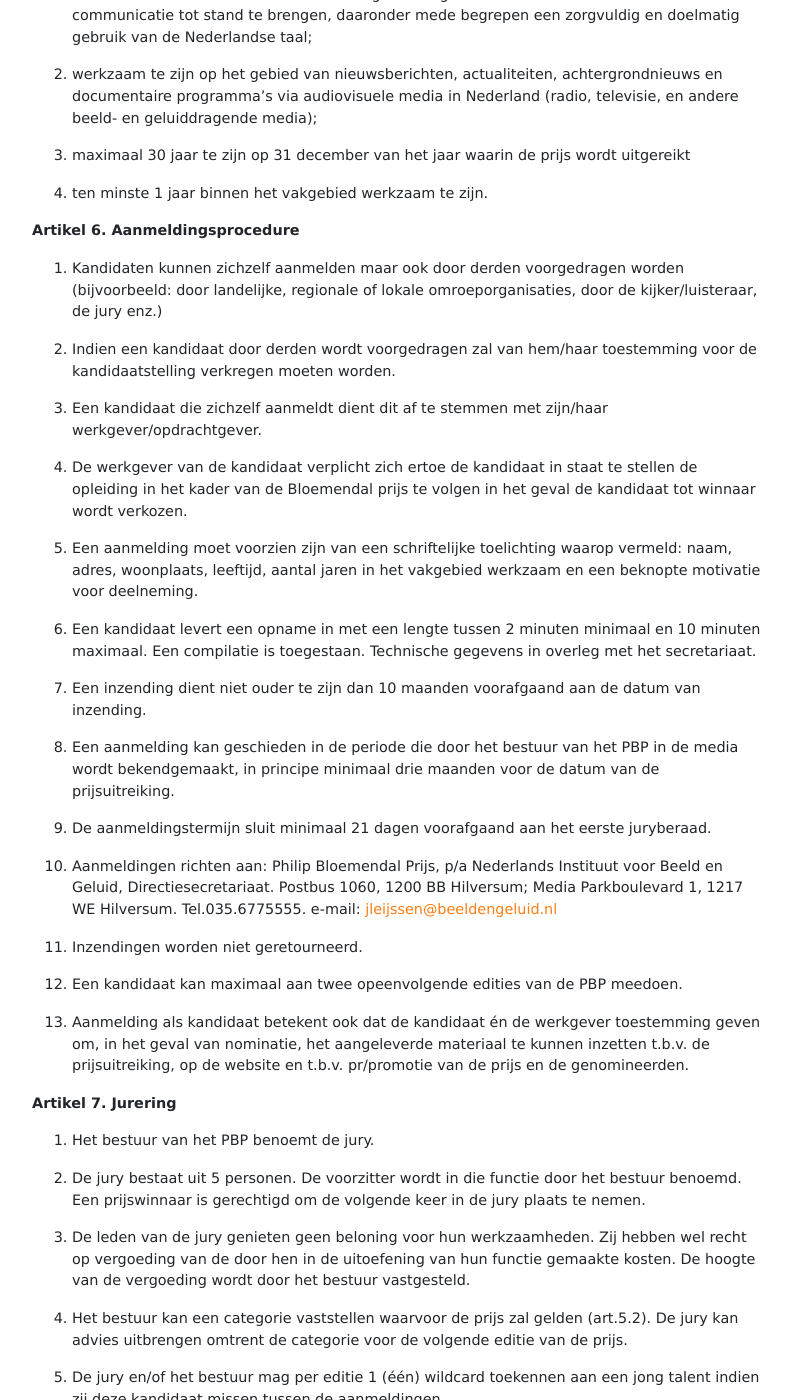
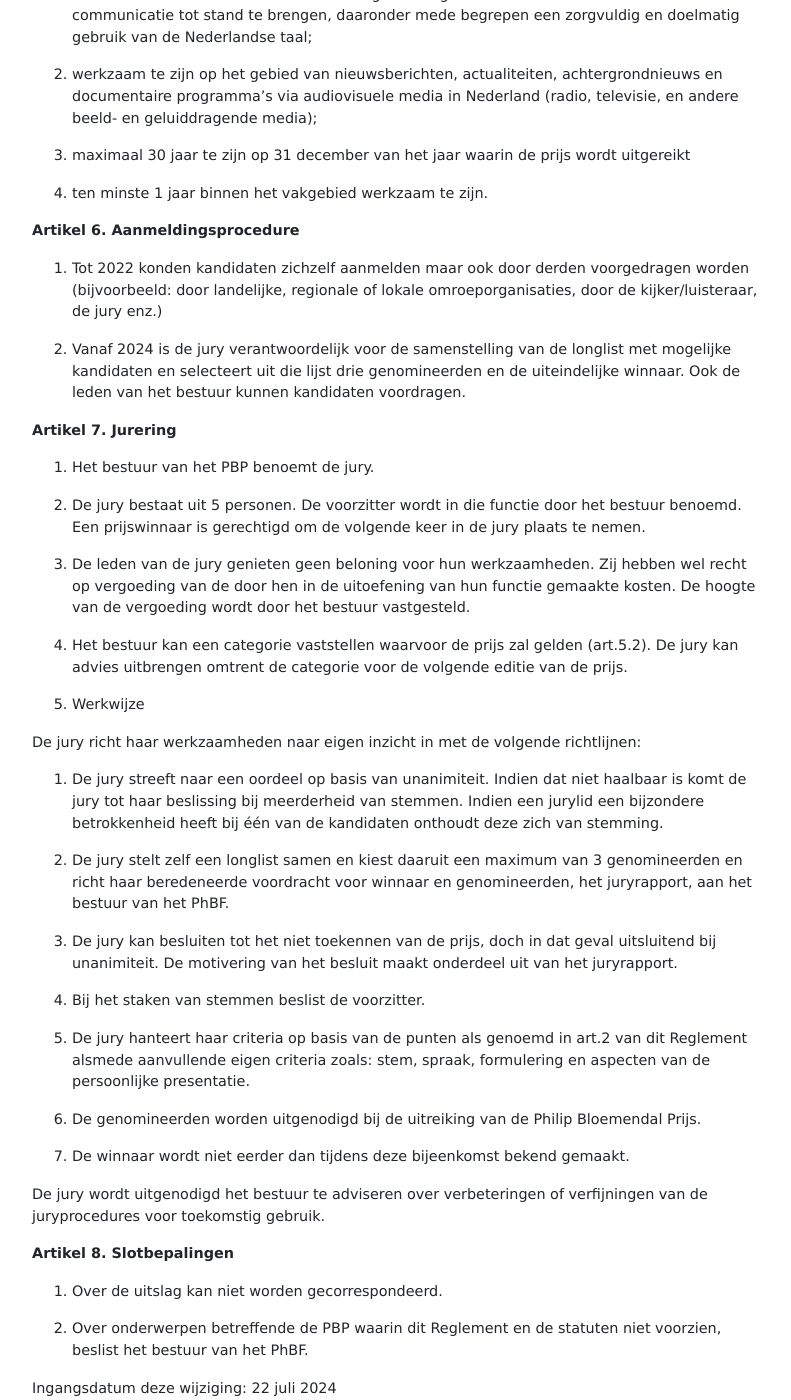
Before and after one commit to bloemendalprijs/bloemendalprijs.github.io, a Jekyll site: the page built from de-prijs.markdown, in a window 1280 px wide and 1400 px high, scrolled down 3134 px. Shown: the whole window, without its empty margins (433-1224 px from the left). Built offline with Jekyll 4.4.1, drawn with Linux system fonts in a browser that asks for light colours; some of the changed text lies outside the part shown.

Commit message:
Summer 2024 update

```diff
--- a/_includes/footer.html
+++ b/_includes/footer.html
@@ -10,6 +10,9 @@
         <div class="col-md-3 p-4 text-center">
           <a href="https://www.beeldengeluid.nl/"><img src="{{ '/assets/img/beeldengeluid.png' | relative_url }}" class="img-fluid mt-4" alt="Beeld & Geluid"></a>
         </div>
+        <div class="col-md-3 p-4 text-center">
+          <a href="https://hilversum.nl/"><img src="{{ '/assets/img/hilversum.png' | relative_url }}" class="img-fluid mt-3" alt="Hilversum"></a>
+        </div>
       </div>
     </footer>
   </div>
--- a/de-prijs.markdown
+++ b/de-prijs.markdown
@@ -28,7 +28,7 @@
 
 * stem, spraak, formulering en aspecten van persoonlijke presentatie.
 
-In 2022 bestond de vakjury uit voorzitter Evelien de Bruijn (programmamaakster en presentatrice), Iris van Lunenburg (presentatrice en columniste), Antoin Peeters (presentator RTL Nieuws), Winfried Baijens (presentator NOS Nieuws) en Sosha Duysker (winnaar 2020).
+In 2024 bestaat de vakjury uit voorzitter Evelien de Bruijn (programmamaakster en presentatrice), Iris van Lunenburg (presentatrice en columniste), Pepijn Crone (presentator RTL Nieuws), Winfried Baijens (presentator NOS Nieuws) en Stephan Komduur(winnaar 2022).
 
 ### Speech Trumpet
 
@@ -98,31 +98,9 @@
 
 **Artikel 6. Aanmeldingsprocedure**
 
- 1. Kandidaten kunnen zichzelf aanmelden maar ook door derden voorgedragen worden (bijvoorbeeld: door landelijke, regionale of lokale omroeporganisaties, door de kijker/luisteraar, de jury enz.)
+ 1. Tot 2022 konden kandidaten zichzelf aanmelden maar ook door derden voorgedragen worden (bijvoorbeeld: door landelijke, regionale of lokale omroeporganisaties, door de kijker/luisteraar, de jury enz.)
 
- 2. Indien een kandidaat door derden wordt voorgedragen zal van hem/haar toestemming voor de kandidaatstelling verkregen moeten worden.
-
- 3. Een kandidaat die zichzelf aanmeldt dient dit af te stemmen met zijn/haar werkgever/opdrachtgever.
-
- 4. De werkgever van de kandidaat verplicht zich ertoe de kandidaat in staat te stellen de opleiding in het kader van de Bloemendal prijs te volgen in het geval de kandidaat tot winnaar wordt verkozen.
-
- 5. Een aanmelding moet voorzien zijn van een schriftelijke toelichting waarop vermeld: naam, adres, woonplaats, leeftijd, aantal jaren in het vakgebied werkzaam en een beknopte motivatie voor deelneming.
-
- 6. Een kandidaat levert een opname in met een lengte tussen 2 minuten minimaal en 10 minuten maximaal. Een compilatie is toegestaan. Technische gegevens in overleg met het secretariaat.
-
- 7. Een inzending dient niet ouder te zijn dan 10 maanden voorafgaand aan de datum van inzending.
-
- 8. Een aanmelding kan geschieden in de periode die door het bestuur van het PBP in de media wordt bekendgemaakt, in principe minimaal drie maanden voor de datum van de prijsuitreiking.
-
- 9. De aanmeldingstermijn sluit minimaal 21 dagen voorafgaand aan het eerste juryberaad.
-
-10. Aanmeldingen richten aan: Philip Bloemendal Prijs, p/a  Nederlands Instituut voor Beeld en Geluid, Directiesecretariaat. Postbus 1060, 1200 BB Hilversum; Media Parkboulevard 1, 1217 WE Hilversum. Tel.035.6775555. e-mail: [jleijssen@beeldengeluid.nl](mailto:jleijssen@beeldengeluid.nl)
-
-11. Inzendingen worden niet geretourneerd.
-
-12. Een kandidaat kan maximaal aan twee opeenvolgende edities van de PBP meedoen.
-
-13. Aanmelding als kandidaat betekent ook dat de kandidaat én de werkgever toestemming geven om, in het geval van nominatie, het aangeleverde materiaal te kunnen inzetten t.b.v. de prijsuitreiking, op de website en t.b.v. pr/promotie van de prijs en de genomineerden.
+ 2. Vanaf 2024 is de jury verantwoordelijk voor de samenstelling van de longlist met mogelijke kandidaten en selecteert uit die lijst drie genomineerden en de uiteindelijke winnaar. Ook de leden van het bestuur kunnen kandidaten voordragen.
 
 **Artikel 7. Jurering**
 
@@ -134,15 +112,13 @@
 
 4. Het bestuur kan een categorie vaststellen waarvoor de prijs zal gelden (art.5.2). De jury kan advies uitbrengen omtrent de categorie voor de volgende editie van de prijs.
 
-5. De jury en/of het bestuur mag per editie 1 (één) wildcard toekennen aan een jong talent indien zij deze kandidaat missen tussen de aanmeldingen.
-
-6. Werkwijze
+5. Werkwijze
 
 De jury richt haar werkzaamheden naar eigen inzicht in met de volgende richtlijnen:
 
 1. De jury streeft naar een oordeel op basis van unanimiteit. Indien dat niet haalbaar is komt de jury tot haar beslissing bij meerderheid van stemmen. Indien een jurylid een bijzondere betrokkenheid heeft bij één van de kandidaten onthoudt deze zich van stemming.
 
-2. De jury bepaalt een maximum van 3 genomineerden en richt haar beredeneerde voordracht voor winnaar en genomineerden, het juryrapport, aan het bestuur van het PhBF.
+2. De jury stelt zelf een longlist samen en kiest daaruit een maximum van 3 genomineerden en richt haar beredeneerde voordracht voor winnaar en genomineerden, het juryrapport, aan het bestuur van het PhBF.
 
 3. De jury kan besluiten tot het niet toekennen van de prijs, doch in dat geval uitsluitend bij unanimiteit. De motivering van het besluit maakt onderdeel uit van het juryrapport.
 
@@ -162,4 +138,4 @@
 
 2. Over onderwerpen betreffende de PBP waarin dit Reglement en de statuten niet voorzien, beslist het bestuur van het PhBF.
 
-Ingangsdatum deze wijziging: 1 januari 2018
+Ingangsdatum deze wijziging: 22 juli 2024
```
Also changed, not shown: aanmelden.markdown (+2 -11 lines), assets/img/hilversum.png (added).
